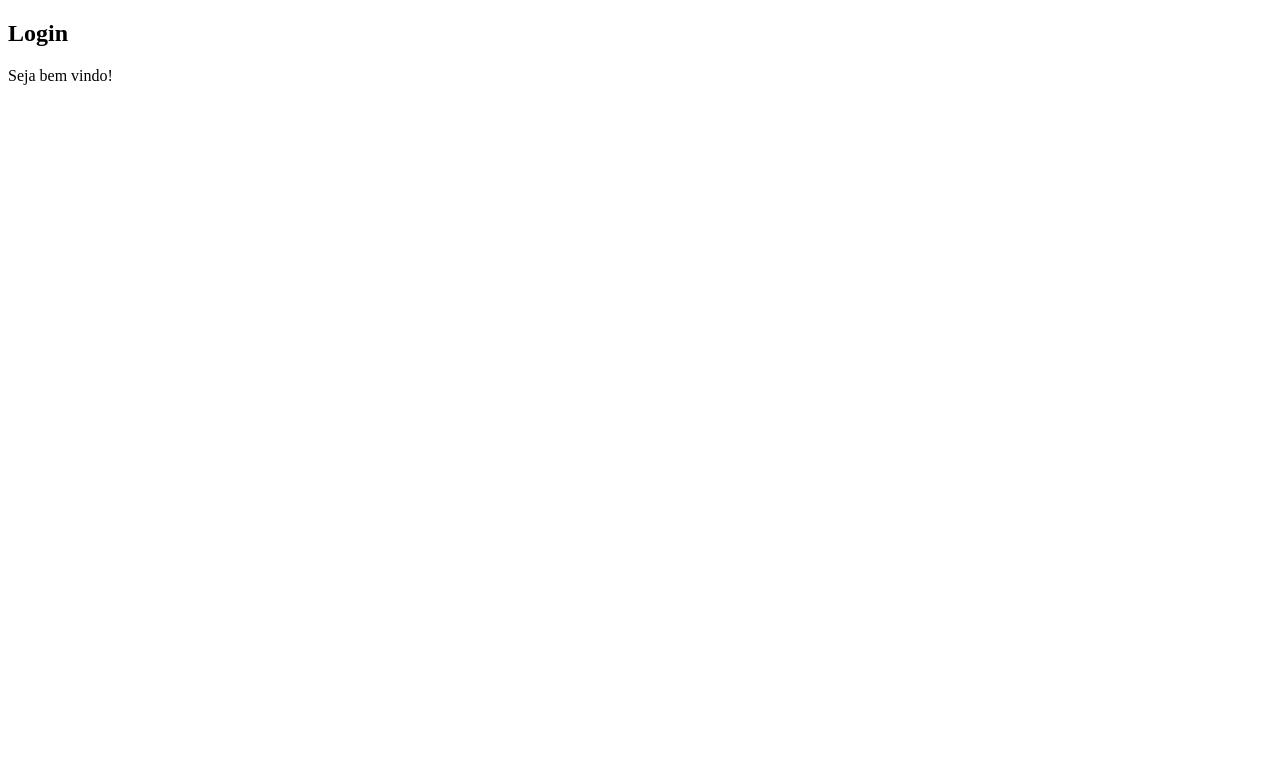
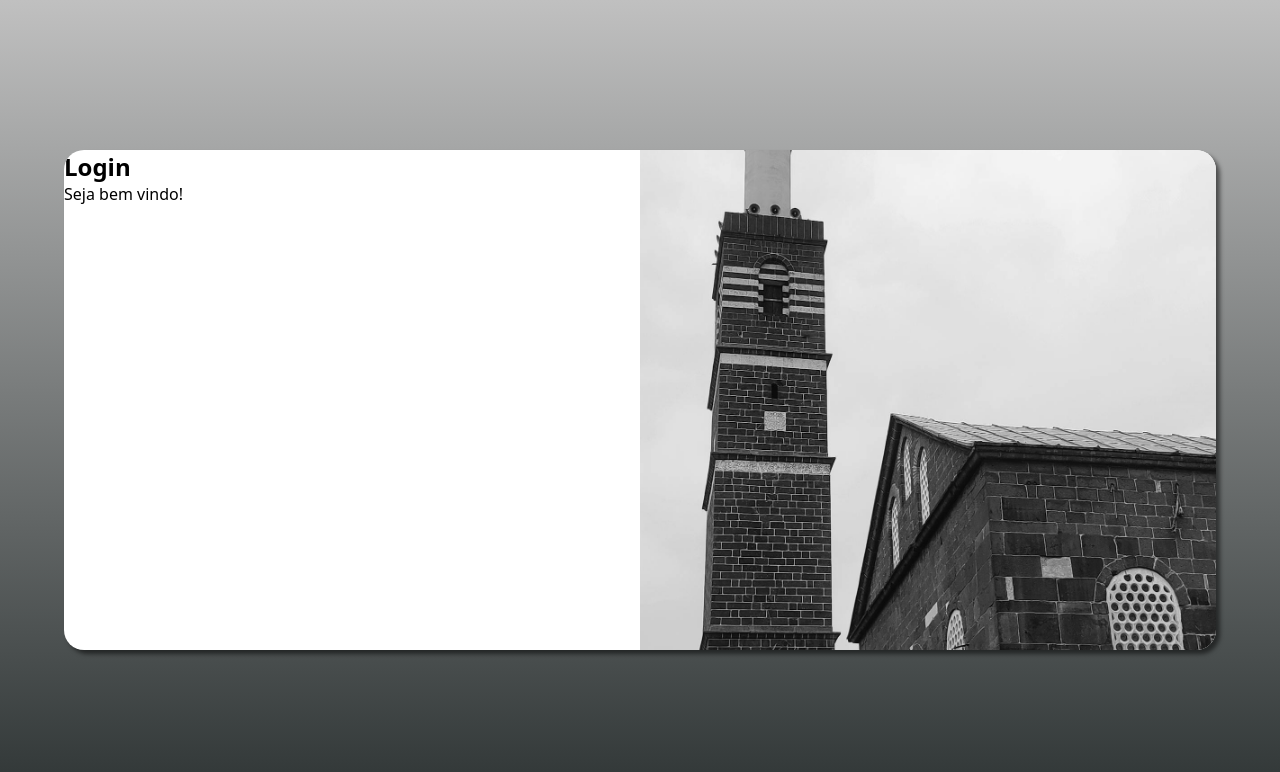
Before and after one commit to kennedy0301/login_resposinvo, a plain HTML site: page index.html in a window 1280 px wide. Drawn offline with Linux system fonts and the light colour scheme.

Commit message:
Atualização do projeto

```diff
--- /dev/null
+++ b/estilo/query.css
@@ -0,0 +1,47 @@
+@charset "UTF-8";
+
+@media screen and (min-width: 768px) and (max-width: 992px) {
+    body{
+        background-image: linear-gradient(to top, rgba(0, 0, 0, 0.733), rgb(192, 192, 192));
+    }
+    section#login{
+        width: 90vw;
+    }
+    section#login > div#imagem {
+        float: left;
+        width: 30%;
+        height: 100%;
+        background-image: url(imagem/castelo.jpg);
+        background-position: left;
+
+    }
+
+
+    section#login > div#formulario{
+        float: right;
+        width: 65%;
+    }
+}
+
+@media screen and (min-width: 992px) {
+    body{
+        background-image: linear-gradient(to top, rgba(0, 0, 0, 0.705), rgb(192, 192, 192));
+    }
+    section#login{
+        width: 90vw;
+    }
+    section#login > div#imagem {
+        background-image: url(imagem/castelo.jpg);
+        float: right;
+        width: 50%;
+        height: 100%;
+        background-position: left;
+
+    }
+}
+
+
+    section#login > div#formulario{
+        float: left;
+        width: 50%;
+}
--- a/estilo/style.css
+++ b/estilo/style.css
@@ -1 +1,44 @@
 @charset "UTF-8";
+
+*{
+    font-family: system-ui, -apple-system, BlinkMacSystemFont, 'Segoe UI', Roboto, Oxygen, Ubuntu, Cantarell, 'Open Sans', 'Helvetica Neue', sans-serif;
+    padding: 0px;
+    margin: 0px;
+    box-sizing: border-box;
+}
+
+body,html{
+    background-color: rgb(159, 180, 180);
+    height: 100vh;
+    width: 100vw;
+}
+
+main{height: 100vh;
+width: 100vw;}
+
+section#login{
+    display: block;
+    position: absolute;
+    top: 50%;
+    left: 50%;
+    transform: translate(-50%, -50%);
+    background-color: white;
+    width: 250px;
+    height: 500px;
+    border-radius: 20px;
+    overflow: hidden;
+    box-shadow: 4px 4px 4px rgba(2, 2, 2, 0.521);
+    transition: width .4s, height .4s;
+    transition-timing-function: ease ;
+
+}
+
+section#login > div#imagem{
+    display: block;
+    background:  url(imagem/pexels-evin-oztep-385496142-23954293\ \(1\).jpg) ;
+    background-repeat: no-repeat;
+    height: 200px;
+    background-position: left, bottom;
+    background-size: cover;
+    background-position: bottom;
+}
--- a/index.html
+++ b/index.html
@@ -3,13 +3,14 @@
 <head>
     <meta charset="UTF-8">
     <meta name="viewport" content="width=device-width, initial-scale=1.0">
-    <link rel="stylesheet" href="estilo/style.css">
+    <link rel="stylesheet" href="estilo/style.css" media="all">
+    <link rel="stylesheet" href="estilo/query.css">
     <title>Document</title>
 </head>
 <body>
     <main>
-        <section>
-            <div id="Imagem">
+        <section id="login">
+            <div id="imagem">
 
             </div>
             <div id="formulario">
```
Also changed, not shown: estilo/imagem/castelo.jpg (renamed from imagem/pexels-evin-oztep-385496142-23954293 (1).jpg), estilo/imagem/pexels-evin-oztep-385496142-23954293 (1).jpg (added).
